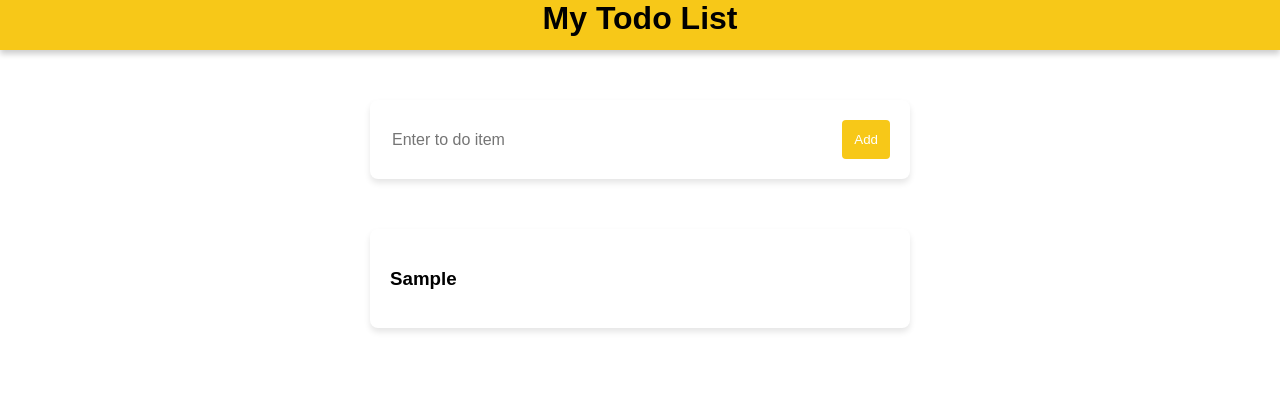
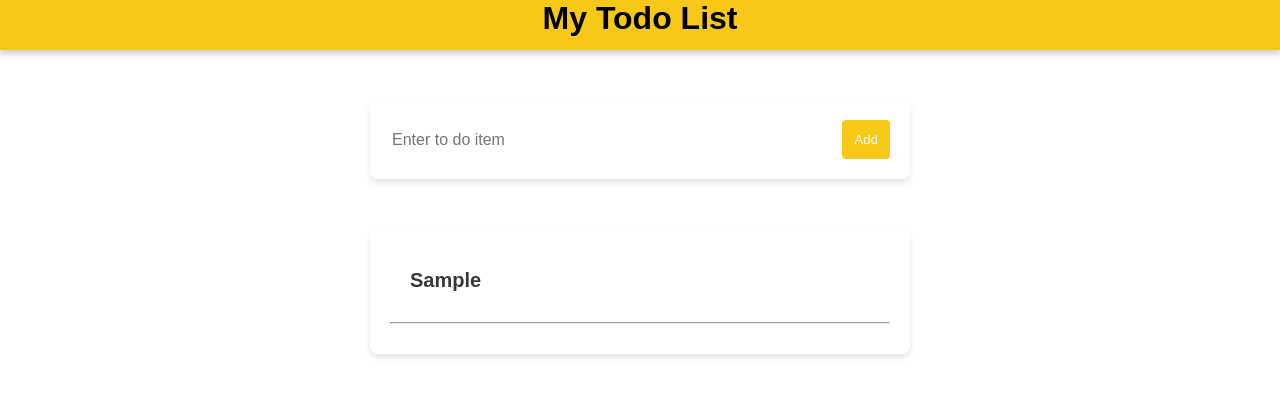
Before and after one commit to zlrkw11/to-do-app, a React (Vite) app: page / in a window 1280 px wide. Both pictures are taken after typing "Sample" into the empty fields and a click on the button "Add". Shown: the top 396 px of the page. Built offline with nearby package versions, Linux system fonts and the light colour scheme.

Commit message:
styling each item div

```diff
--- a/src/components/TodoItem.jsx
+++ b/src/components/TodoItem.jsx
@@ -1,6 +1,11 @@
-// eslint-disable-next-line react/prop-types
+import styles from "./todolist.module.css";
 function TodoItem({ item }) {
-  return <h3>{item}</h3>;
+  return (
+    <div className={styles.item}>
+      <div className={styles.itemName}>{item}</div>
+      <hr />
+    </div>
+  );
 }
 
 export default TodoItem;
--- a/src/components/TodoList.jsx
+++ b/src/components/TodoList.jsx
@@ -1,5 +1,4 @@
 import TodoItem from "./TodoItem";
-import PropTypes from "prop-types";
 import styles from "./todolist.module.css";
 export default function TodoList({ todos }) {
   return (
@@ -10,12 +9,3 @@ export default function TodoList({ todos }) {
     </div>
   );
 }
-TodoList.propTypes = {
-  todos: PropTypes.arrayOf(
-    PropTypes.shape({
-      id: PropTypes.number.isRequired,
-      // Add other required properties here
-    })
-  ).isRequired,
-  id: PropTypes.number.isRequired,
-};
--- a/src/components/todolist.module.css
+++ b/src/components/todolist.module.css
@@ -6,3 +6,15 @@
   padding: 20px;
   margin-top: 50px;
 }
+
+.item {
+  width: 500px;
+  color: #353935;
+  font-size: 20px;
+  margin: 0 auto;
+}
+
+.itemName {
+  font-weight: bold;
+  padding: 20px;
+}
```
Also changed, not shown: src/components/Form.jsx (+1 -6 lines).
